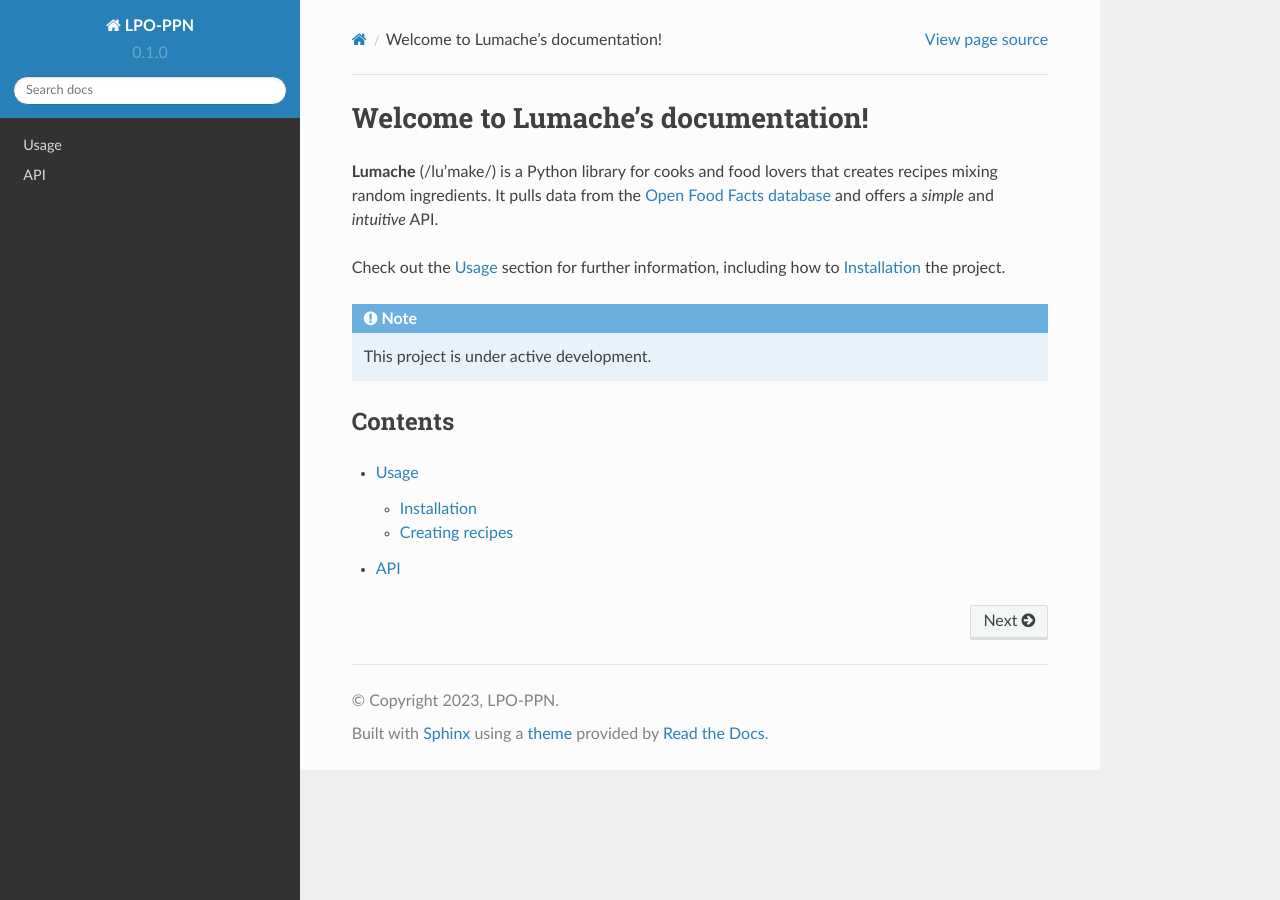
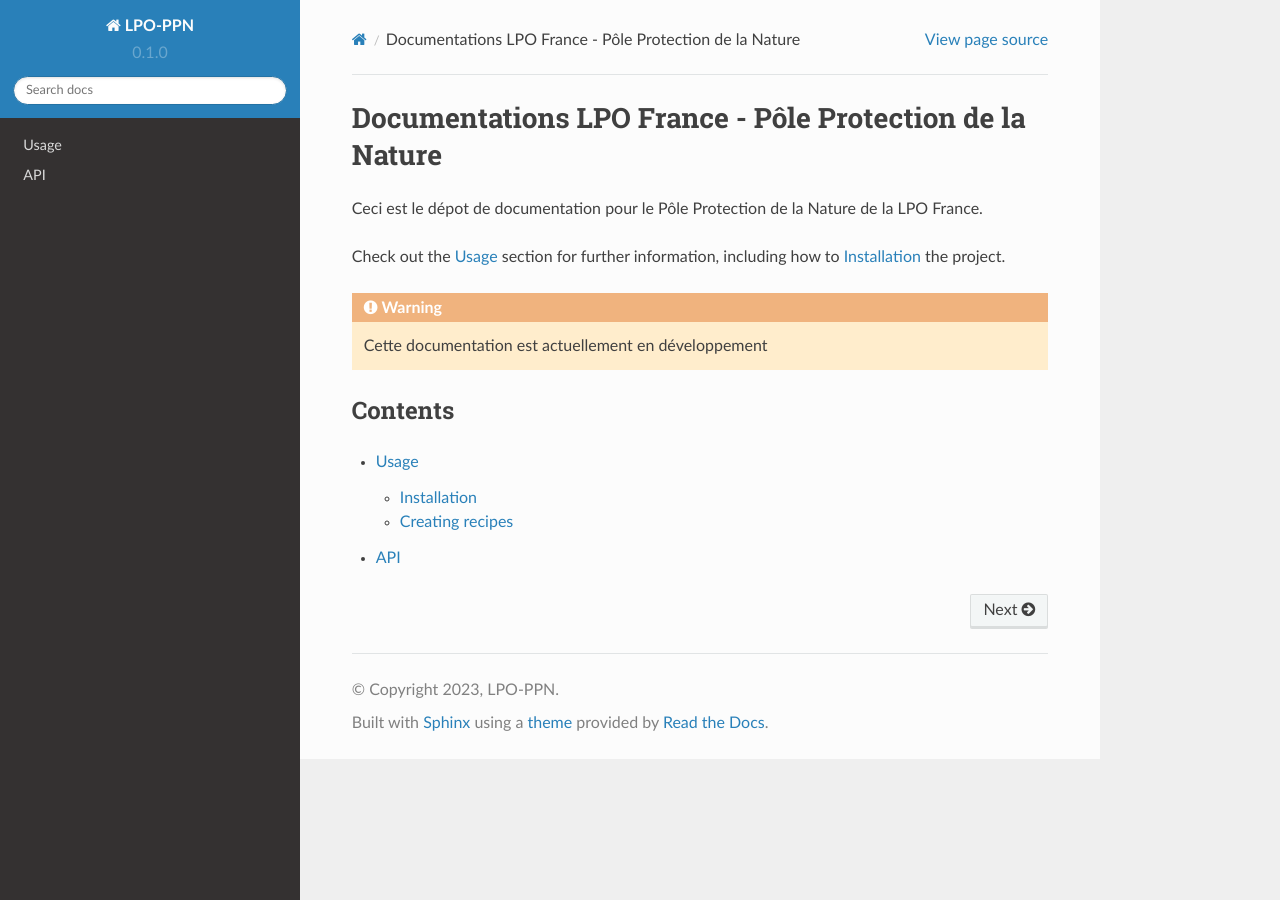
Before and after one commit to LPO-PPN/documention_ppn, a Sphinx documentation site: the page built from docs/source/index.rst, in a window 1280 px wide. Built offline with Sphinx 7.4.7 and the Read the Docs theme 2.0.0, drawn with Linux system fonts in a browser that asks for light colours.

Commit message:
Update index.rst

```diff
--- a/docs/source/index.rst
+++ b/docs/source/index.rst
@@ -1,17 +1,14 @@
-Welcome to Lumache's documentation!
+Documentations LPO France - Pôle Protection de la Nature
 ===================================
 
-**Lumache** (/lu'make/) is a Python library for cooks and food lovers
-that creates recipes mixing random ingredients.
-It pulls data from the `Open Food Facts database <https://world.openfoodfacts.org/>`_
-and offers a *simple* and *intuitive* API.
+Ceci est le dépot de documentation pour le Pôle Protection de la Nature de la LPO France.
 
 Check out the :doc:`usage` section for further information, including
 how to :ref:`installation` the project.
 
-.. note::
+.. warning::
 
-   This project is under active development.
+   Cette documentation est actuellement en développement
 
 Contents
 --------
```
